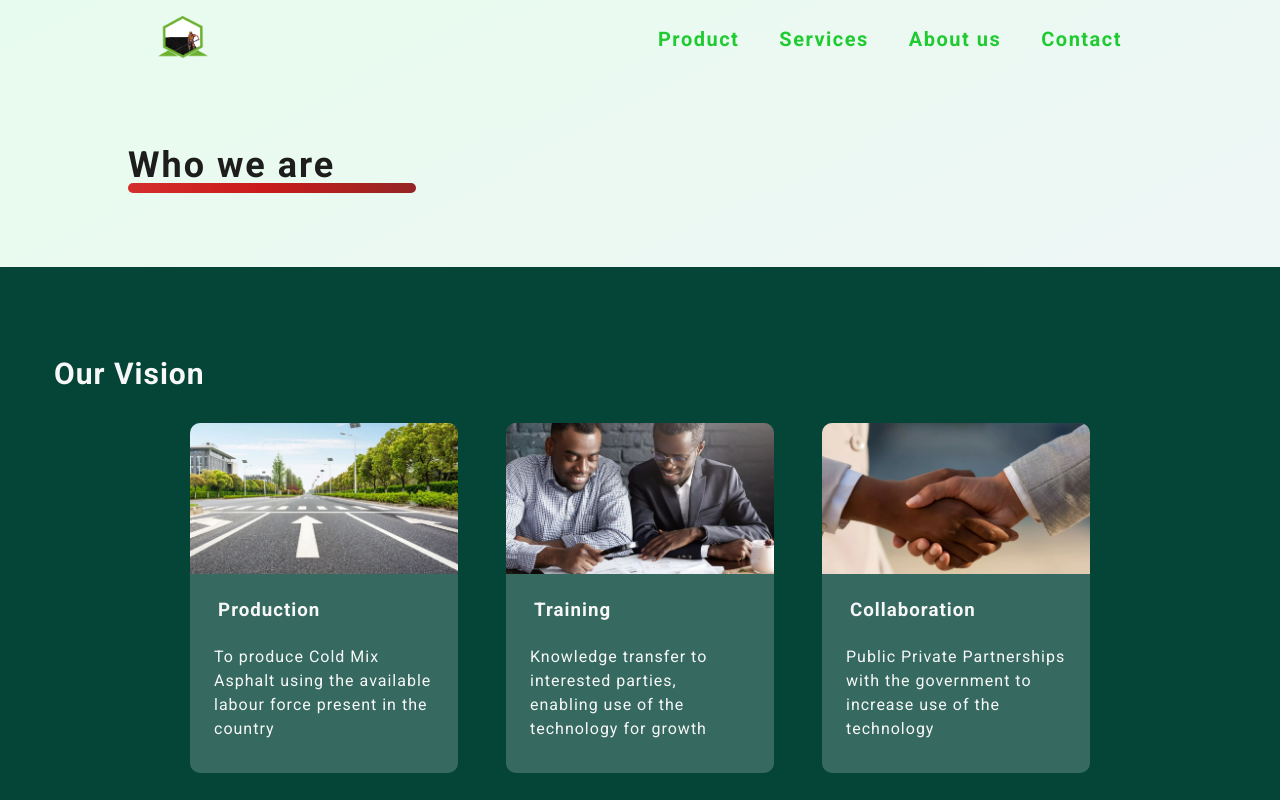
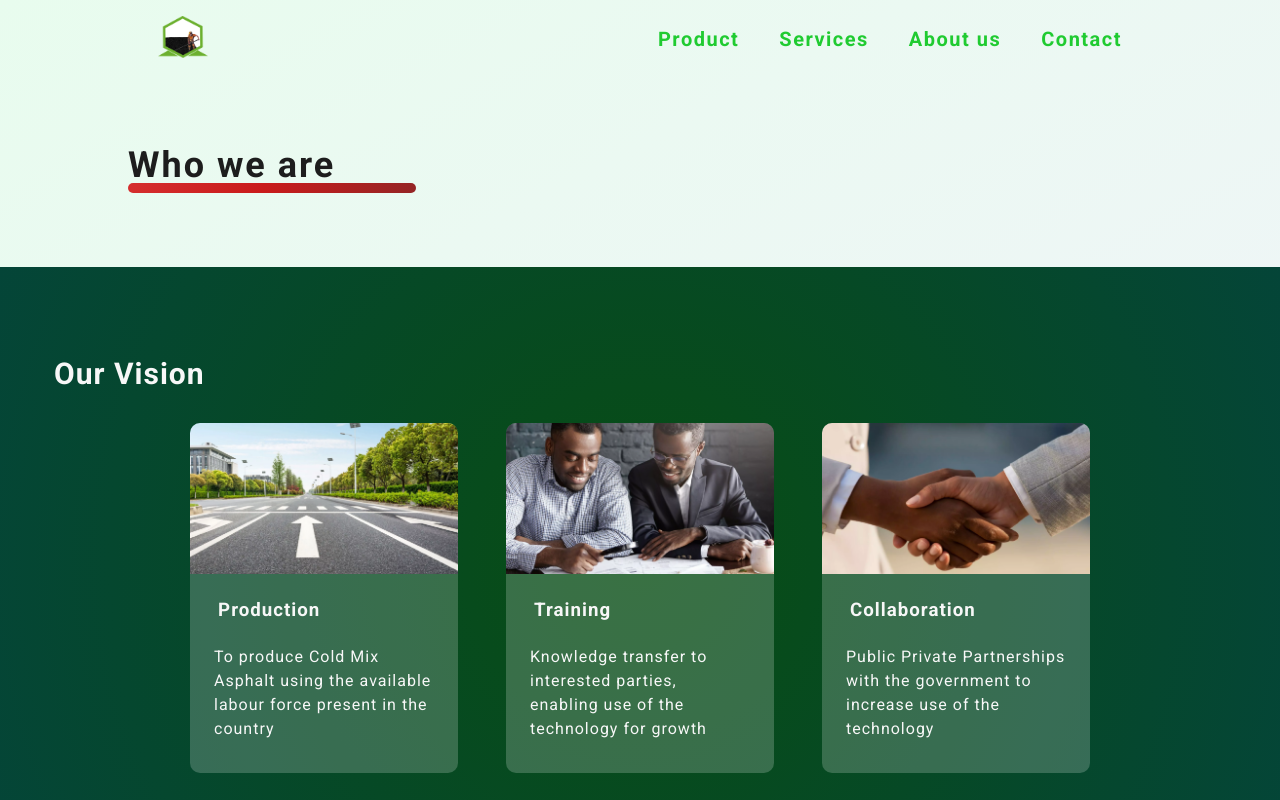
Before and after one commit to abeonweb/road-rescue-site, a React (Create React App) app: page /road-rescue-site/about in a window 1280 px wide. Shown: the top 800 px of the page. Built offline with nearby package versions, Linux system fonts and the light colour scheme.

Commit message:
added gradient to background

```diff
--- a/src/css/About.css
+++ b/src/css/About.css
@@ -1,5 +1,5 @@
 /* =============== TYPOGRAPHY ================ */
-.about-subtitle{
+.about-subtitle {
     font-size: larger;
     margin-bottom: 1em;
     color: var(--clr-hl-4);
@@ -113,7 +113,8 @@
 }
 
 .section__vision {
-    background-color: var(--clr-hl-4);
+    background: rgb(168, 252, 176);
+    background: radial-gradient(circle, rgba(168, 252, 176, 0.3) 0%, rgba(8, 77, 19, 1) 0%, rgba(4, 69, 56, 1) 100%);
     color: var(--clr-light);
     margin-top: 5em;
     padding-bottom: 5em;
@@ -149,7 +150,7 @@
     padding: 0 1.5em;
 }
 
-.vision-text-body{
+.vision-text-body {
     padding-bottom: 2em;
 }
 
@@ -205,12 +206,11 @@
 .management {
     background-color: #f0f8ff;
     padding: 1em 1.5em;
-    margin-bottom: 4em;
     border-radius: 6px;
     border-top-right-radius: 8px;
     border-top-left-radius: 8px;
     border-top: 8px solid var(--clr-hl);
-    width: 90vw;
+    width: 95vw;
 }
 
 
@@ -243,10 +243,16 @@
 
 .profile-image,
 .management-image {
-    width: 50%;
+    width: 100%;
     max-width: 150px;
     object-fit: contain;
     border-radius: 50%;
+}
+
+.management-description {
+    height: 25vh;
+    overflow-y: scroll;
+    font-size: 0.9em;
 }
 
 .modal-overlay {
@@ -335,7 +341,7 @@
 }
 
 @media (min-width: 1200px) {
-    .section__about{
+    .section__about {
         max-width: 1400px;
     }
 
```
